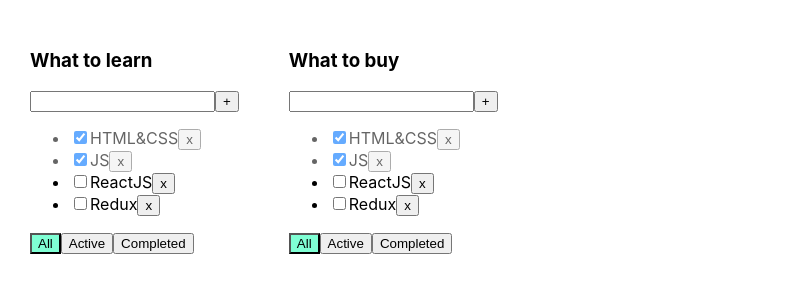
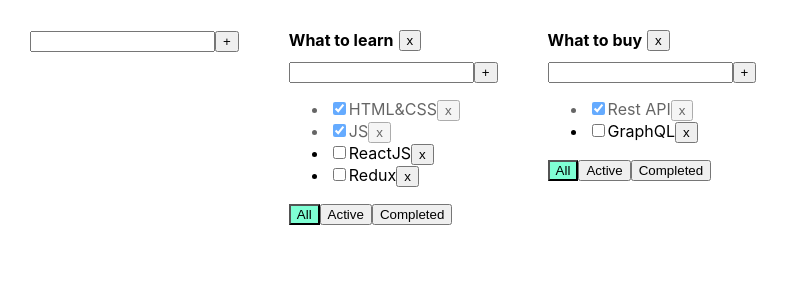
Before and after one commit to Ivan-Gusev-1993/my-todolist-tuesday, a React (Create React App) app: page / in a window 1280 px wide. Shown: the top 300 px of the page, without its empty margins (0-789 px from the left). Built offline with nearby package versions, Linux system fonts and the light colour scheme.

Commit message:
todolist again

```diff
--- a/src/App.tsx
+++ b/src/App.tsx
@@ -1,7 +1,8 @@
 import React, {useState} from 'react';
 import './App.css';
-import {Todolist} from "./components/Todolist";
+import {TaskType, Todolist} from "./components/Todolist";
 import {v1} from "uuid";
+import {AddNewItem} from "./components/AddNewItem";
 
 
 export type FilterButtonValue = 'all' | 'active' | 'completed';
@@ -12,48 +13,76 @@
     filter: FilterButtonValue
 }
 
+export type TasksArrayType = {
+    [key: string]: TaskType[]
+}
+
 function App() {
 
+    let todolistID1 = v1()
+    let todolistID2 = v1()
+
     let [todolists, setTodolists] = useState<Array<TodolistsType>>([
-            {id: v1(), title: 'What to learn', filter: 'all'},
-            {id: v1(), title: 'What to buy', filter: 'all'}
+            {id: todolistID1, title: 'What to learn', filter: 'all'},
+            {id: todolistID2, title: 'What to buy', filter: 'all'}
+        ])
+
+    let [tasks, setTasks] = useState<TasksArrayType>({
+        [todolistID1]: [
+            {id: v1(), title: "HTML&CSS", isDone: true},
+            {id: v1(), title: "JS", isDone: true},
+            {id: v1(), title: "ReactJS", isDone: false},
+            {id: v1(), title: "Redux", isDone: false},
+        ],
+        [todolistID2]: [
+            {id: v1(), title: 'Rest API', isDone: true},
+            {id: v1(), title: 'GraphQL', isDone: false},
         ]
-    )
+    })
 
-    let [tasks, setTask] = useState([
-        {id: v1(), title: "HTML&CSS", isDone: true},
-        {id: v1(), title: "JS", isDone: true},
-        {id: v1(), title: "ReactJS", isDone: false},
-        {id: v1(), title: "Redux", isDone: false}
-    ])
-
-    const changeTaskStatus = (taskId: string, isDone: boolean) => {
-        setTask(tasks.map(t => t.id === taskId ? {...t, isDone: isDone} : t))
+    const addTodolist = (title: string) => {
+        let newTodolistID = v1()
+        setTodolists([{id: newTodolistID, title: title, filter: 'all'}, ...todolists])
+        setTasks({...tasks, [newTodolistID]:[] } )
     }
 
-    const removeTask = (id: string) => {
-        setTask(tasks.filter(t => t.id !== id))
+    const removeTodolist = (todolistId: string) => {
+        setTodolists( todolists.filter(td => td.id !== todolistId) )
+    }
+
+    const changeTaskStatus = (todolistId: string, taskId: string, isDone: boolean) => {
+        setTasks({...tasks, [todolistId]: tasks[todolistId].map(t => t.id === taskId ? {...t, isDone: isDone} : t) } )
+    }
+
+    const removeTask = (todolistId: string, id: string) => {
+        setTasks({...tasks, [todolistId]: tasks[todolistId].filter(t => t.id !== id) })
     }
 
     const changeButton = (todolistId: string, value: FilterButtonValue) => {
         setTodolists(todolists.map(tdl => tdl.id === todolistId ? {...tdl, filter: value} : tdl))
     }
 
-    const addTask = (title: string) => {
-        setTask([{id: v1(), title: title, isDone: false}, ...tasks])
+    const addTask = (todolistId: string, title: string) => {
+        setTasks({...tasks, [todolistId]:[{id: v1(), title: title, isDone: false}, ...tasks[todolistId] ]})
+    }
+
+    const changeTodoTitle = (todolistId: string, title: string) => {
+        setTodolists(todolists.map(t => t.id === todolistId ? {...t, title: title} : t))
     }
 
     return (
         <div className="App">
+            <AddNewItem  callBack={addTodolist}/>
             {
                 todolists.map(todolist => {
+                    let allTodolistTasks = tasks[todolist.id]
+                    let taskForTodolist = allTodolistTasks
 
-                    let taskForTodolist = tasks;
                     if (todolist.filter === 'active') {
-                        taskForTodolist = tasks.filter(t => !t.isDone)
+                        taskForTodolist = allTodolistTasks.filter(t => !t.isDone)
                     }
                     if (todolist.filter === 'completed') {
-                        taskForTodolist = tasks.filter(t => t.isDone)
+                        taskForTodolist = allTodolistTasks.filter(t => t.isDone)
                     }
 
                     return <Todolist
@@ -66,6 +95,8 @@
                         addTask={addTask}
                         changeTaskStatus={changeTaskStatus}
                         filter={todolist.filter}
+                        removeTodolist={removeTodolist}
+                        changeTodoTitle={changeTodoTitle}
                     />
                 })
             }
--- /dev/null
+++ b/src/components/AddNewItem.tsx
@@ -0,0 +1,44 @@
+import React, {ChangeEvent, KeyboardEvent, useState} from 'react';
+
+type AddNewItemPropsType = {
+    callBack: (title: string) => void
+}
+
+
+export const AddNewItem = (props: AddNewItemPropsType) => {
+    let [title, setTitle] = useState('')
+    let [error, setError] = useState<null | string>(null)
+
+    const addTask = () => {
+        if (title.trim() !== '') {
+            props.callBack(title.trim())
+            setTitle('')
+        } else {
+            setError('Title is required')
+        }
+    }
+
+    const onKeyDownHandler = (e: KeyboardEvent<HTMLInputElement>) => {
+        setError(null)
+        if (e.key === 'Enter') {
+            addTask()
+        }
+    }
+
+    const onChangeInputHandler = (e: ChangeEvent<HTMLInputElement>) => {
+        setTitle(e.currentTarget.value)
+        setError('')
+    }
+
+    return (
+        <div>
+            <input value={title}
+                   onChange={onChangeInputHandler}
+                   onKeyDown={onKeyDownHandler}
+                   className={error ? 'error' : ''}
+            />
+            <button onClick={addTask}>+</button>
+            {error && <div className={'error-message'}>{error}</div>}
+        </div>
+    );
+};
--- /dev/null
+++ b/src/components/EditableSpan.tsx
@@ -0,0 +1,46 @@
+import React, {ChangeEvent, KeyboardEvent, useState} from 'react';
+
+type EditableSpanPropsType = {
+    callBack:(title: string)=>void
+    title: string
+}
+
+export const EditableSpan = (props: EditableSpanPropsType) => {
+    let [edit, setEdit] = useState(false)
+    let [title, setTitle] = useState('')
+
+    const changeTitleValue = (event: ChangeEvent<HTMLInputElement>)=> {
+        setTitle(event.currentTarget.value)
+    }
+
+    const onBlurHandler = () => {
+        props.callBack(title)
+        setEdit(false)
+    }
+
+    const onKeyDownHandler = (event: KeyboardEvent<HTMLInputElement>) => {
+        if (event.key === 'Enter'){
+            props.callBack(title)
+            setEdit(false)
+        }
+    }
+
+    const onDoubleClickHandler = () => {
+        setEdit(true)
+    }
+    return (
+        <div>
+            {edit ?
+                <input value={title}
+                       onChange={changeTitleValue}
+                       onBlur={onBlurHandler}
+                       onKeyDown={onKeyDownHandler}
+                       autoFocus/>
+                :
+                <span onDoubleClick={onDoubleClickHandler}>
+                        {props.title}
+                    </span>
+            }
+        </div>
+    );
+};
--- /dev/null
+++ b/src/components/Todolist.module.css
@@ -0,0 +1,7 @@
+.wrap {
+    display: flex;
+    flex-direction: row;
+    font-weight: bolder;
+    margin-bottom: 10px;
+    gap: 5px
+}
--- a/src/components/Todolist.tsx
+++ b/src/components/Todolist.tsx
@@ -1,5 +1,8 @@
 import React, {ChangeEvent, KeyboardEvent, useState} from 'react';
 import {FilterButtonValue, TodolistsType} from "../App";
+import {AddNewItem} from "./AddNewItem";
+import {EditableSpan} from "./EditableSpan";
+import s from './Todolist.module.css'
 
 
 export type TaskType = {
@@ -11,69 +14,51 @@
 type TodolistPropsType = {
     title: string
     tasks: Array<TaskType>
-    removeTask: (id: string) => void
+    removeTask: (todolistId: string, id: string) => void
     changeButton: (todolistId: string, value: FilterButtonValue) => void
-    addTask: (title: string) => void
-    changeTaskStatus: (taskId: string, isDone: boolean) => void
+    addTask: (todolistId: string, title: string) => void
+    changeTaskStatus: (todolistId: string, taskId: string, isDone: boolean) => void
     filter: FilterButtonValue
     id: string
+    removeTodolist: (todolistId: string) => void
+    changeTodoTitle: (todolistId: string, title: string) => void
 }
 
 export const Todolist = (props: TodolistPropsType) => {
-    let [title, setTitle] = useState('')
-    let [error, setError] = useState<null | string>(null)
-
-    const addTask = () => {
-        if (title.trim() !== '') {
-            props.addTask(title.trim())
-            setTitle('')
-        } else {
-            setError('Title is required')
-        }
-    }
-
-    const onChangeInputHandler = (e: ChangeEvent<HTMLInputElement>) => {
-        setTitle(e.currentTarget.value)
-        setError('')
-    }
-
-    const onKeyDownHandler = (e: KeyboardEvent<HTMLInputElement>) => {
-        setError(null)
-        if (e.key === 'Enter') {
-            addTask()
-        }
-    }
 
     const onClickButtonAllHandler = () => {
         props.changeButton(props.id, 'all')
     }
     const onClickButtonActiveHandler = () => {
-        props.changeButton(props.id,'active')
+        props.changeButton(props.id, 'active')
     }
     const onClickButtonCompletedHandler = () => {
-        props.changeButton(props.id,'completed')
+        props.changeButton(props.id, 'completed')
+    }
+    const deleteToDo = () => {
+        props.removeTodolist(props.id)
+    }
+
+    const callBackAddTask = (title: string) => {
+        props.addTask(props.id, title)
     }
 
     return (
         <div>
             <div>
-                <h3>{props.title}</h3>
-                <div>
-                    <input value={title}
-                           onChange={onChangeInputHandler}
-                           onKeyDown={onKeyDownHandler}
-                           className={error ? 'error' : ''}
-                    />
-                    <button onClick={addTask}>+</button>
-                    {error && <div className={'error-message'}>{error}</div>}
+                <div className={s.wrap}>
+                    <EditableSpan title={props.title} callBack={() => {}}/>
+                    <button onClick={deleteToDo}>x</button>
                 </div>
+                <AddNewItem callBack={callBackAddTask}/>
+
                 <ul>
                     {props.tasks.map((el) => {
                         const onClickButtonHandler = () => {
-                            props.removeTask(el.id)
+                            props.removeTask(props.id, el.id)
                         }
                         const onChangeHandler = (e: ChangeEvent<HTMLInputElement>) => {
-                            props.changeTaskStatus(el.id, e.currentTarget.checked)
+                            props.changeTaskStatus(props.id, el.id, e.currentTarget.checked)
                         }
 
                         return (
```
